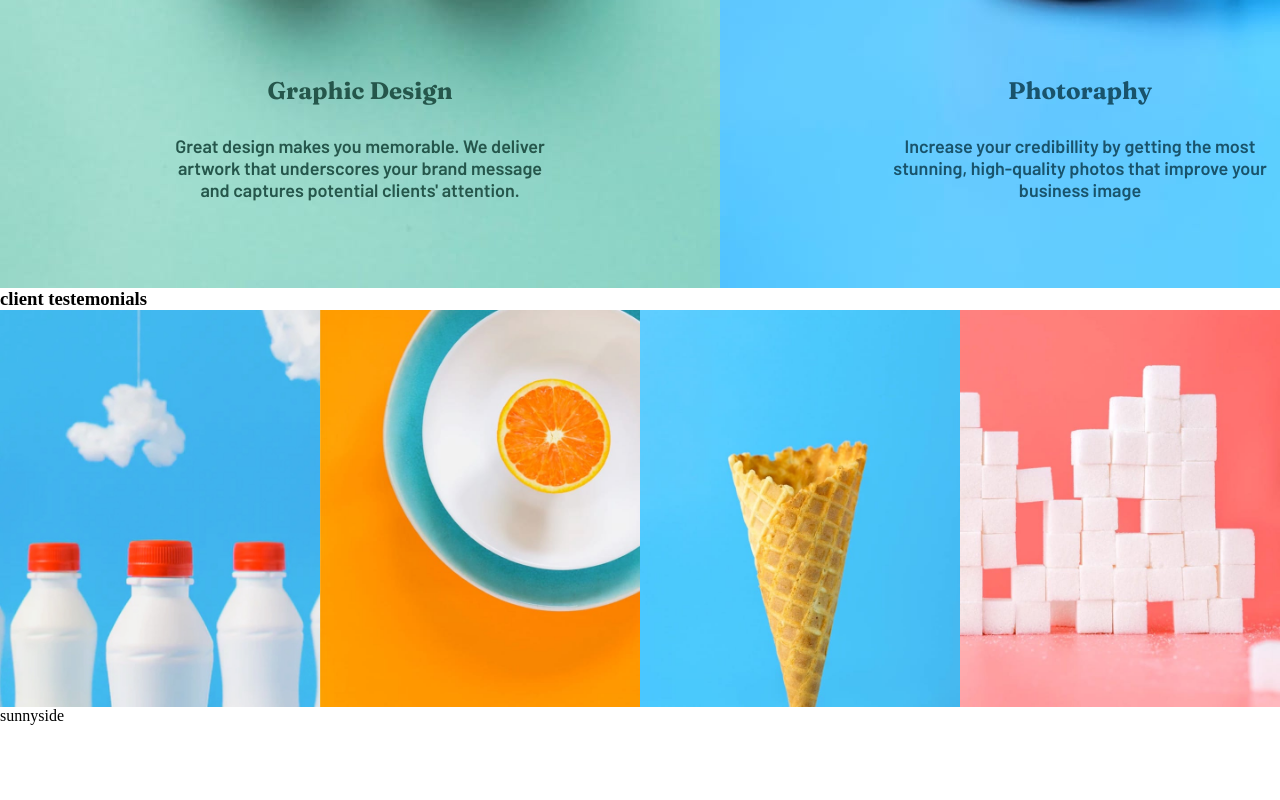
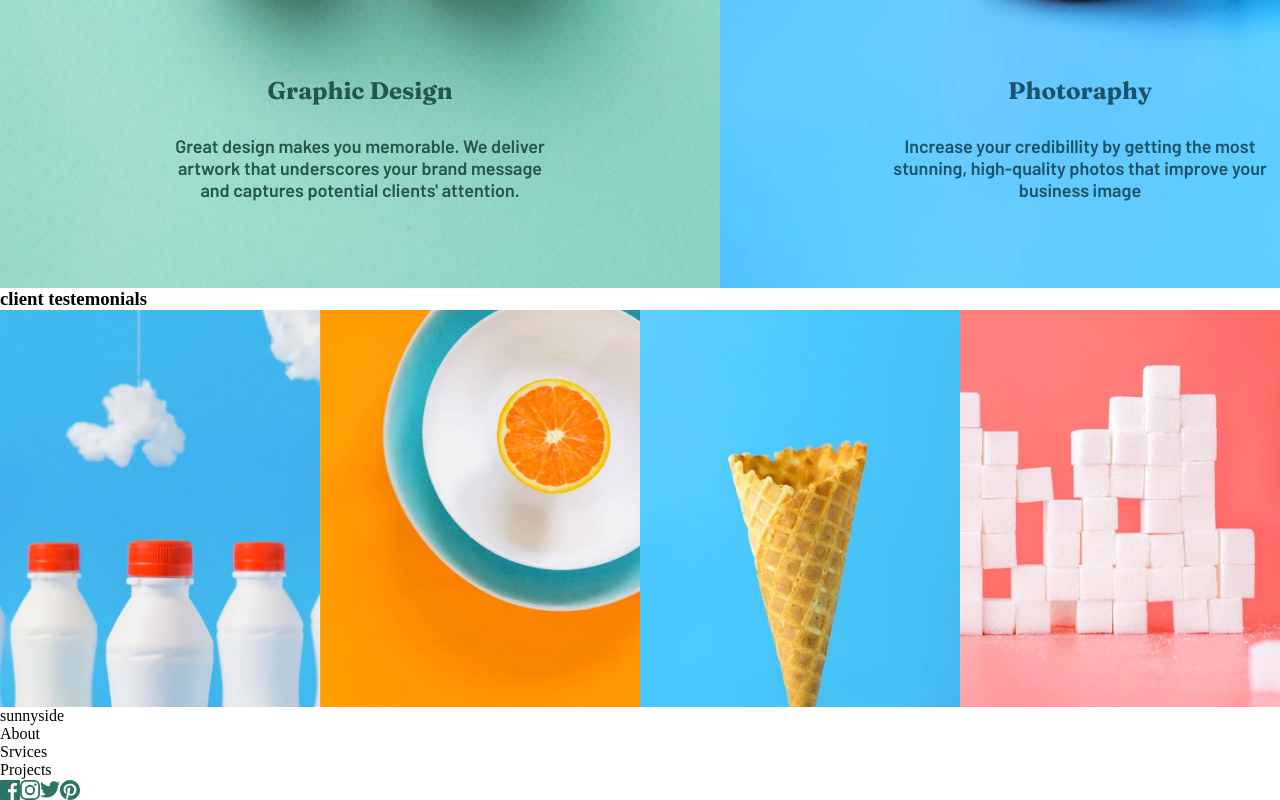
Before and after one commit to Avvensome/sunnyside-agency, a React (Create React App) app: page / in a window 1280 px wide. Shown: the part 2223-3023 px from the top of the page. Before the commit the page ends 2948 px from the top, so only its background shows below. Built offline with nearby package versions, Linux system fonts and the light colour scheme.

Commit message:
set up desktop footer

```diff
--- a/src/App.js
+++ b/src/App.js
@@ -92,6 +92,29 @@ function App() {
 			</section>
 			<footer>
 				<p>sunnyside</p>
+				<div className="footer-menu">
+					<p>About</p>
+					<p>Srvices</p>
+					<p>Projects</p>
+				</div>
+				<div className="footer-media">
+					<img
+						src="images/icons/icon-facebook.svg"
+						alt="facebook logo"
+					/>
+					<img
+						src="images/icons/icon-instagram.svg"
+						alt="instagram logo"
+					/>
+					<img
+						src="images/icons/icon-twitter.svg"
+						alt="twitter logo"
+					/>
+					<img
+						src="images/icons/icon-pinterest.svg"
+						alt="pinterest logo"
+					/>
+				</div>
 			</footer>
 		</>
 	);
--- a/src/index.css
+++ b/src/index.css
@@ -123,6 +123,5 @@ main {
 .gallery img {
 	width: 100%;
 	height: 100%;
-	object-fit: cover;
 }
 /* Footer */
```
